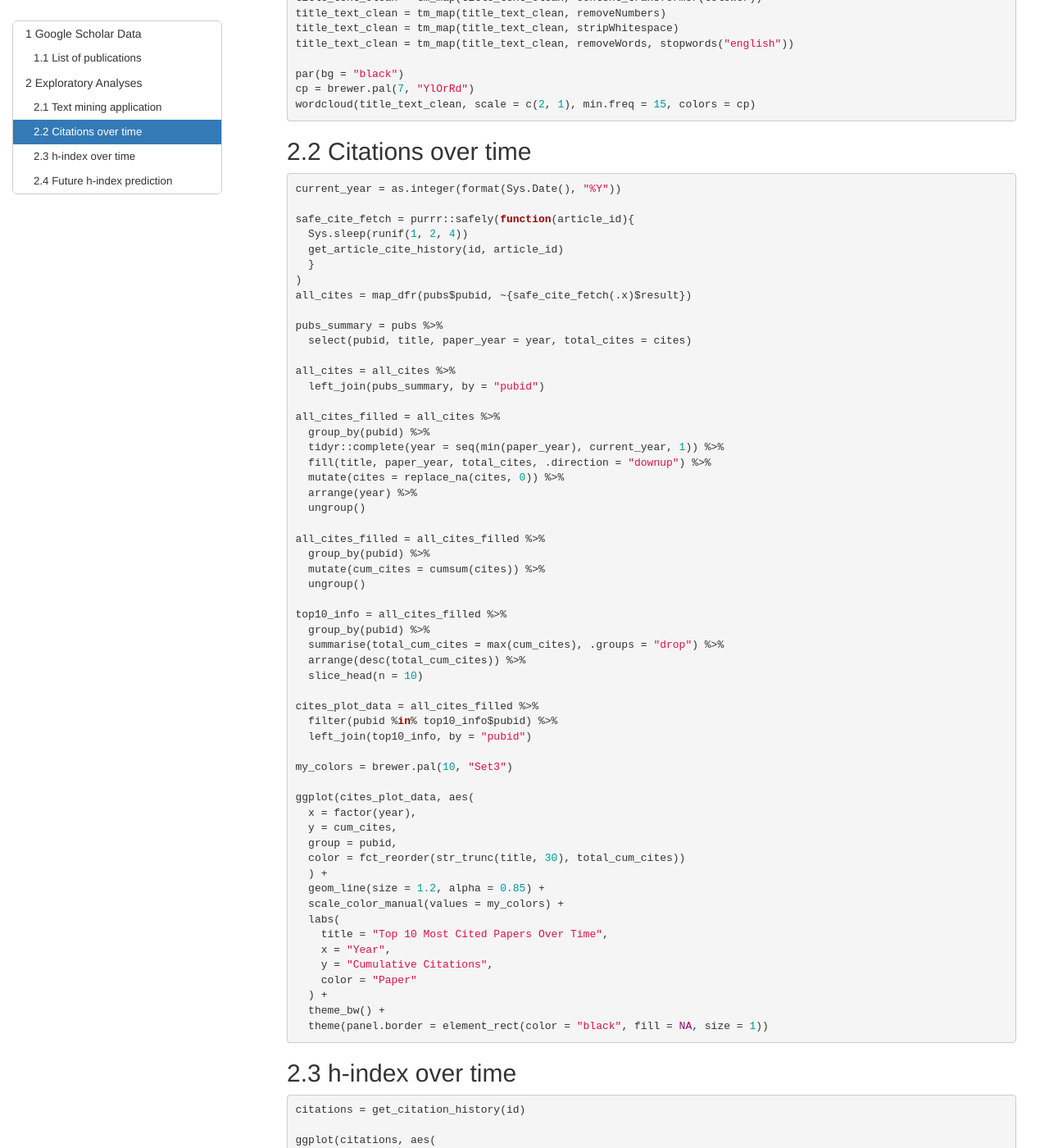
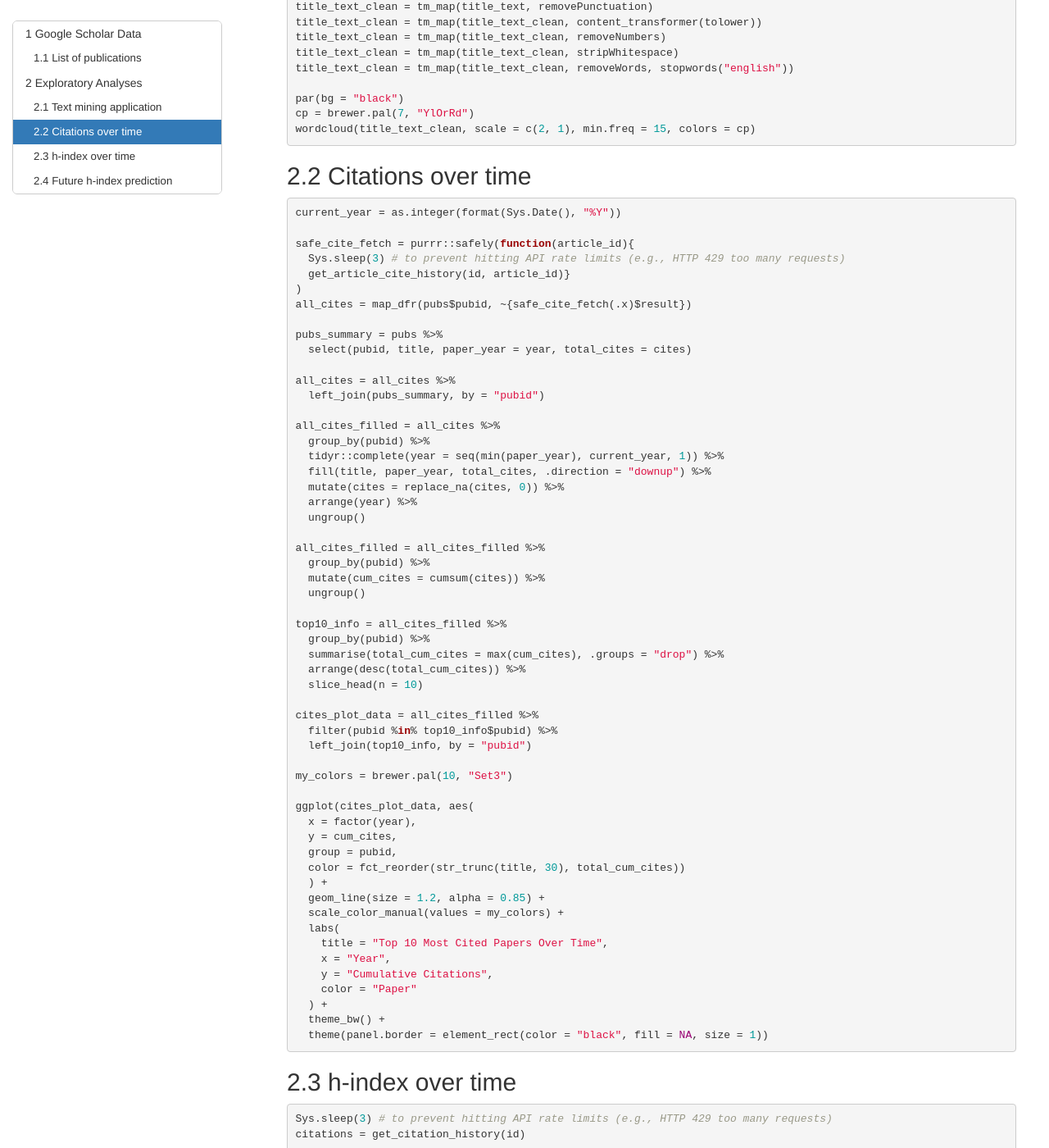
Before and after one commit to oheunj/oheunj.github.io, a Jekyll site: the page illustrations/03_GoogleScholar_260325.html, which Jekyll copies as it is, in a window 1280 px wide and 1400 px high, scrolled down 1156 px. Shown: the whole window at 82% size. Built offline with Jekyll 4.4.1, drawn with Linux system fonts in a browser that asks for light colours; some of the changed text lies outside the part shown.

Commit message:
Add files via upload

```diff
--- a/illustrations/03_GoogleScholar_260325.html
+++ b/illustrations/03_GoogleScholar_260325.html
@@ -11,6 +11,7 @@
 
 <meta name="author" content="Oh, Eun Jeong" />
 
+<meta name="date" content="2026-03-26" />
 
 <title>Analysis of Google Scholar data using R</title>
 
@@ -1487,6 +1488,7 @@
 <h1 class="title toc-ignore">Analysis of Google Scholar data using
 R</h1>
 <h4 class="author">Oh, Eun Jeong</h4>
+<h4 class="date">2026-03-26</h4>
 
 </div>
 
@@ -1569,9 +1571,8 @@
 <pre class="r"><code>current_year = as.integer(format(Sys.Date(), &quot;%Y&quot;))
 
 safe_cite_fetch = purrr::safely(function(article_id){
-  Sys.sleep(runif(1, 2, 4))
-  get_article_cite_history(id, article_id)
-  }
+  Sys.sleep(3) # to prevent hitting API rate limits (e.g., HTTP 429 too many requests)
+  get_article_cite_history(id, article_id)}
 )
 all_cites = map_dfr(pubs$pubid, ~{safe_cite_fetch(.x)$result})
 
@@ -1626,7 +1627,8 @@
 <div id="h-index-over-time" class="section level2" number="2.3">
 <h2><span class="header-section-number">2.3</span> h-index over
 time</h2>
-<pre class="r"><code>citations = get_citation_history(id)
+<pre class="r"><code>Sys.sleep(3) # to prevent hitting API rate limits (e.g., HTTP 429 too many requests)
+citations = get_citation_history(id)
 
 ggplot(citations, aes(
   x = factor(year),
```
Also changed, not shown: other parts of illustrations/03_GoogleScholar_260325.html (+2 -2 lines).
